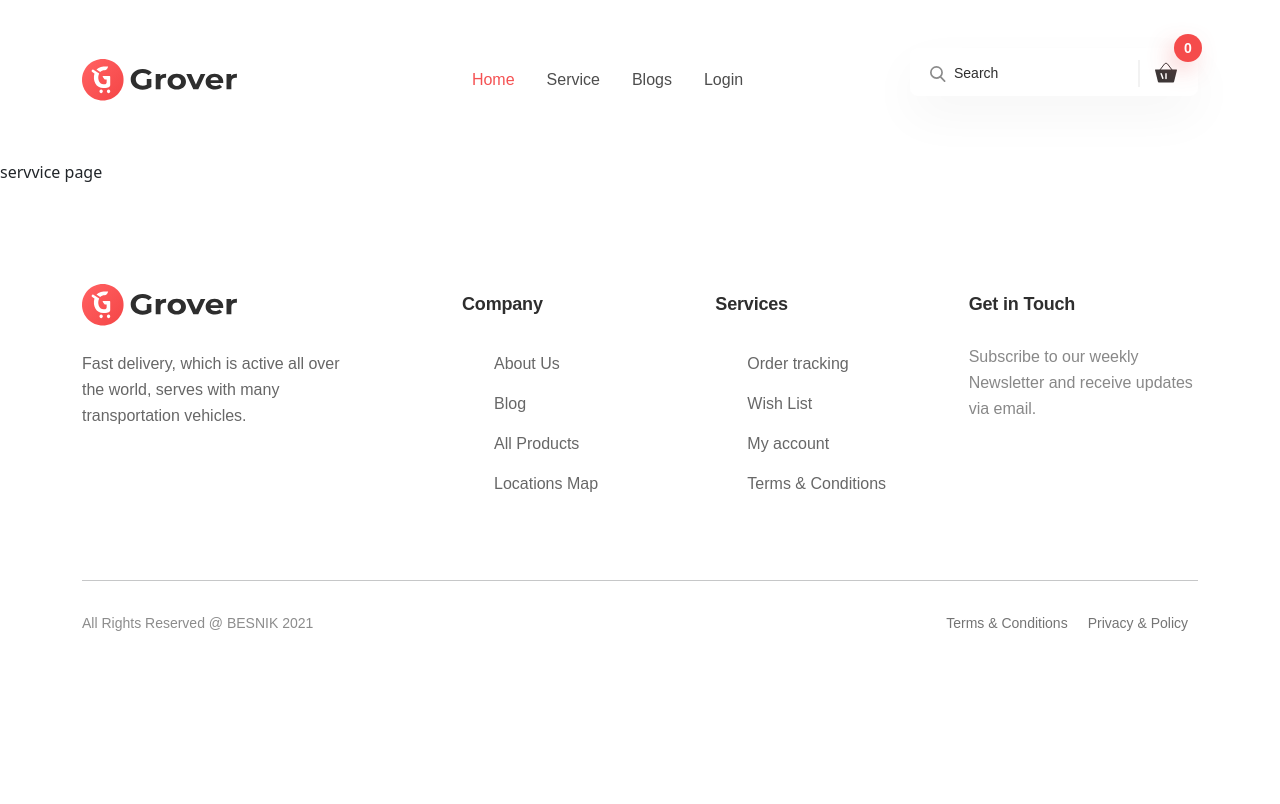
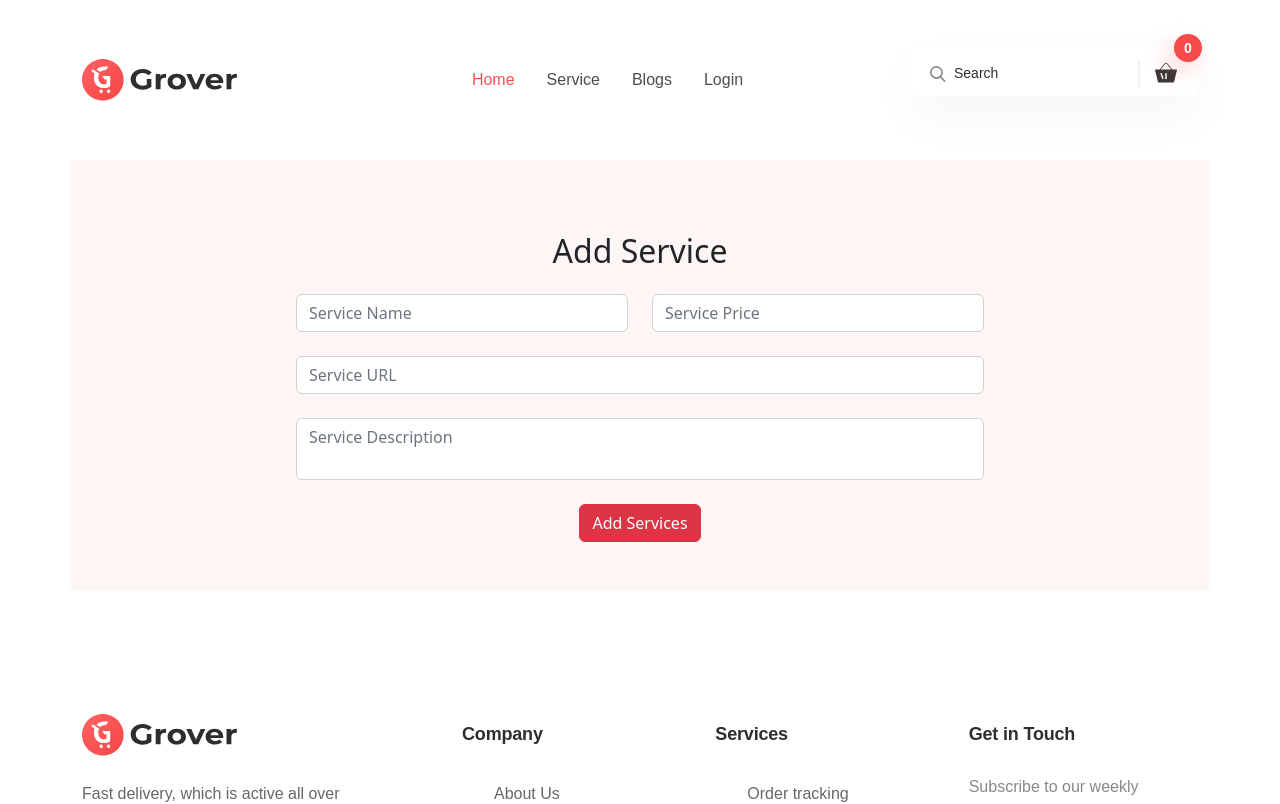
Before and after one commit to mdnoyonhossain/grover-food-delevery-client-side, a React (Create React App) app: page /add-service in a window 1280 px wide. Shown: the top 804 px of the page. Built offline with nearby package versions, Linux system fonts and the light colour scheme; no server answers.

Commit message:
services add done

```diff
--- a/src/Pages/AddService/AddService.js
+++ b/src/Pages/AddService/AddService.js
@@ -1,10 +1,82 @@
 import React from 'react';
 
+
 const AddService = () => {
+
+    const handleSubmit = event => {
+        event.preventDefault();
+
+        const form = event.target;
+        const serviceName = form.serviceName.value;
+        const servicePrice = form.servicePrice.value;
+        const serviceUrl = form.serviceUrl.value;
+        const serviceDes = form.serviceDes.value;
+
+        const services = {
+            serviceName,
+            servicePrice,
+            serviceUrl,
+            serviceDes
+        }
+
+        fetch('http://localhost:5000/services', {
+            method: 'POST',
+            headers: {
+                'content-type': 'application/json'
+            },
+            body: JSON.stringify(services)
+        })
+        .then(res => res.json())
+        .then(data => {
+            console.log(data);
+        })
+    }
+
     return (
-        <div>
-            servvice page
-        </div>
+        <section class="mb-4 container p-5 rounded" style={{ backgroundColor: '#FEF5F5' }}>
+            <h2 class="h1-responsive font-weight-bold text-center my-4">Add Service</h2>
+            <div class="row">
+                <div class="col-md-8 m-auto mb-md-0 mb-5">
+                    <form onSubmit={handleSubmit}>
+                        <div class="row">
+                            <div class="col-md-6">
+                                <div class="md-form mb-0">
+                                    <input type="text" id="name" name="serviceName" placeholder='Service Name' class="form-control" />
+                                    <br />
+                                </div>
+                            </div>
+                            <div class="col-md-6">
+                                <div class="md-form mb-0">
+                                    <input type="text" name='servicePrice' placeholder='Service Price' class="form-control" />
+                                    <br />
+                                </div>
+                            </div>
+                        </div>
+                        <div class="row">
+                            <div class="col-md-12">
+                                <div class="md-form mb-0">
+                                    <input type="text" id="subject" name="serviceUrl" placeholder='Service URL' class="form-control" />
+                                    <br />
+                                </div>
+                            </div>
+                        </div>
+                        <div class="row">
+                            <div class="col-md-12">
+                                <div class="md-form">
+                                    <textarea type="text" id="message" placeholder='Service Description' name="serviceDes" rows="2" class="form-control md-textarea"></textarea>
+                                    <br />
+                                </div>
+                            </div>
+                        </div>
+                        <div class="text-center text-md-left">
+                            <button type='submit' className='btn btn-danger'>Add Services</button>
+                        </div>
+                    </form>
+                    <div class="status"></div>
+                </div>
+            </div>
+        </section>
+
     );
 };
 
--- a/src/Pages/Home/Delevary/Delevary.js
+++ b/src/Pages/Home/Delevary/Delevary.js
@@ -1,10 +1,16 @@
-import React from 'react';
+import React, { useEffect, useState } from 'react';
 import { Link } from 'react-router-dom';
-import delevery1 from '../../../assets/images/service-ic1.svg'
-import delevery2 from '../../../assets/images/service-ic2.svg'
-import delevery3 from '../../../assets/images/service-ic3.svg'
 
 const Delevary = () => {
+
+    const [services, setServices] = useState([]);
+
+    useEffect( () => {
+        fetch('http://localhost:5000/services')
+        .then(res => res.json())
+        .then(data => setServices(data))
+    },[])
+console.log(services);
     return (
         <section className="_service_grover_grocery_wrapper">
             <div className="_service_grover_grocery_wrap">
@@ -22,58 +28,27 @@ const Delevary = () => {
                         <div className="row">
                             <div className="col-xl-10 col-lg-12 col-md-12 col-sm-12 mx-auto">
                                 <div className="row">
-                                    <div className="col-xl-4 col-lg-4 col-md-4 col-sm-12">
+                                    {
+                                        services.map(service => <div key={service._id} className="col-xl-4 col-lg-4 col-md-4 col-sm-12">
                                         <div className="_service_grover_grocery_content_inner">
                                             <div className="_service_grover_grocery_content_bg"></div>
                                             <div className="_service_grover_grocery_content">
                                                 <div className="_service_grover_grocery_content_ic">
-                                                    <Link><img src='https://encrypted-tbn0.gstatic.com/images?q=tbn:ANd9GcSKfQuLBzNbAw4yd99gVQ1_Rc3kLUC8vM7ZNg&usqp=CAU' alt=""
+                                                    <Link><img src={service.serviceUrl} alt=""
                                                         className="_service_grover_grocery_content_img" /></Link>
                                                 </div>
                                                 <div className="_service_grover_grocery_content_txt">
-                                                    <h6 className='text-danger'>Price: $15</h6>
+                                                    <h6 className='text-danger'>Price: {service.servicePrice}</h6>
                                                     <h3 className="_service_grover_grocery_content_title">Free shipping</h3>
-                                                    <p className="_service_grover_grocery_content_para">Enjoy Order in a hand
-                                                        Order in a handy way using the freshness of the groceries.using Order in a handy way using the freshness of the groceries.using Order in a handy way using the freshness of the groceries.using
+                                                    <p className="_service_grover_grocery_content_para">
+                                                        {service.serviceDes}
                                                     </p>
                                                 </div>
                                             </div>
                                         </div>
-                                    </div>
-                                    <div className="col-xl-4 col-lg-4 col-md-4 col-sm-12">
-                                        <div className="_service_grover_grocery_content_inner">
-                                            <div className="_service_grover_grocery_content_bg"></div>
-                                            <div className="_service_grover_grocery_content">
-                                                <div className="_service_grover_grocery_content_ic">
-                                                    <Link><img src='https://encrypted-tbn0.gstatic.com/images?q=tbn:ANd9GcSKfQuLBzNbAw4yd99gVQ1_Rc3kLUC8vM7ZNg&usqp=CAU' alt=""
-                                                        className="_service_grover_grocery_content_img" /></Link>
-                                                </div>
-                                                <div className="_service_grover_grocery_content_txt">
-                                                    <h3 className="_service_grover_grocery_content_title">15 days returns</h3>
-                                                    <p className="_service_grover_grocery_content_para">Order in a handy way
-                                                        Order in a handy way using the freshness of the groceries.using Order in a handy way using the freshness of the groceries.using Order in a handy way using the freshness of the groceries.using
-                                                    </p>
-                                                </div>
-                                            </div>
-                                        </div>
-                                    </div>
-                                    <div className="col-xl-4 col-lg-4 col-md-4 col-sm-12">
-                                        <div className="_service_grover_grocery_content_inner">
-                                            <div className="_service_grover_grocery_content_bg"></div>
-                                            <div className="_service_grover_grocery_content">
-                                                <div className="_service_grover_grocery_content_ic">
-                                                    <Link><img src='https://encrypted-tbn0.gstatic.com/images?q=tbn:ANd9GcSKfQuLBzNbAw4yd99gVQ1_Rc3kLUC8vM7ZNg&usqp=CAU' alt=""
-                                                        className="_service_grover_grocery_content_img" /></Link>
-                                                </div>
-                                                <div className="_service_grover_grocery_content_txt">
-                                                    <h3 className="_service_grover_grocery_content_title">Secure checkout</h3>
-                                                    <p className="_service_grover_grocery_content_para">
-                                                        Order in a handy way using the freshness of the groceries.using Order in a handy way using the freshness of the groceries.using Order in a handy way using the freshness of the groceries.using
-                                                    </p>
-                                                </div>
-                                            </div>
-                                        </div>
-                                    </div>
+                                    </div>)
+                                    }
+
                                 </div>
                             </div>
                         </div>
--- a/src/Pages/Home/Home/Home.js
+++ b/src/Pages/Home/Home/Home.js
@@ -1,5 +1,4 @@
 import React from 'react';
-import Services from '../../Services/Services';
 import Banner from '../Banner/Banner';
 import Delevary from '../Delevary/Delevary';
 import Favorites from '../Favorites/Favorites';
--- a/src/Routes/Routes.js
+++ b/src/Routes/Routes.js
@@ -34,7 +34,7 @@ const router = createBrowserRouter([
                 element: <Blogs></Blogs>
             },
             {
-                path: '/my-reviews',
+                path: '/add-review',
                 element: <AddReview></AddReview>
             },
             {
```
Also changed, not shown: src/Pages/AddService/AddServices.module.css (added).
